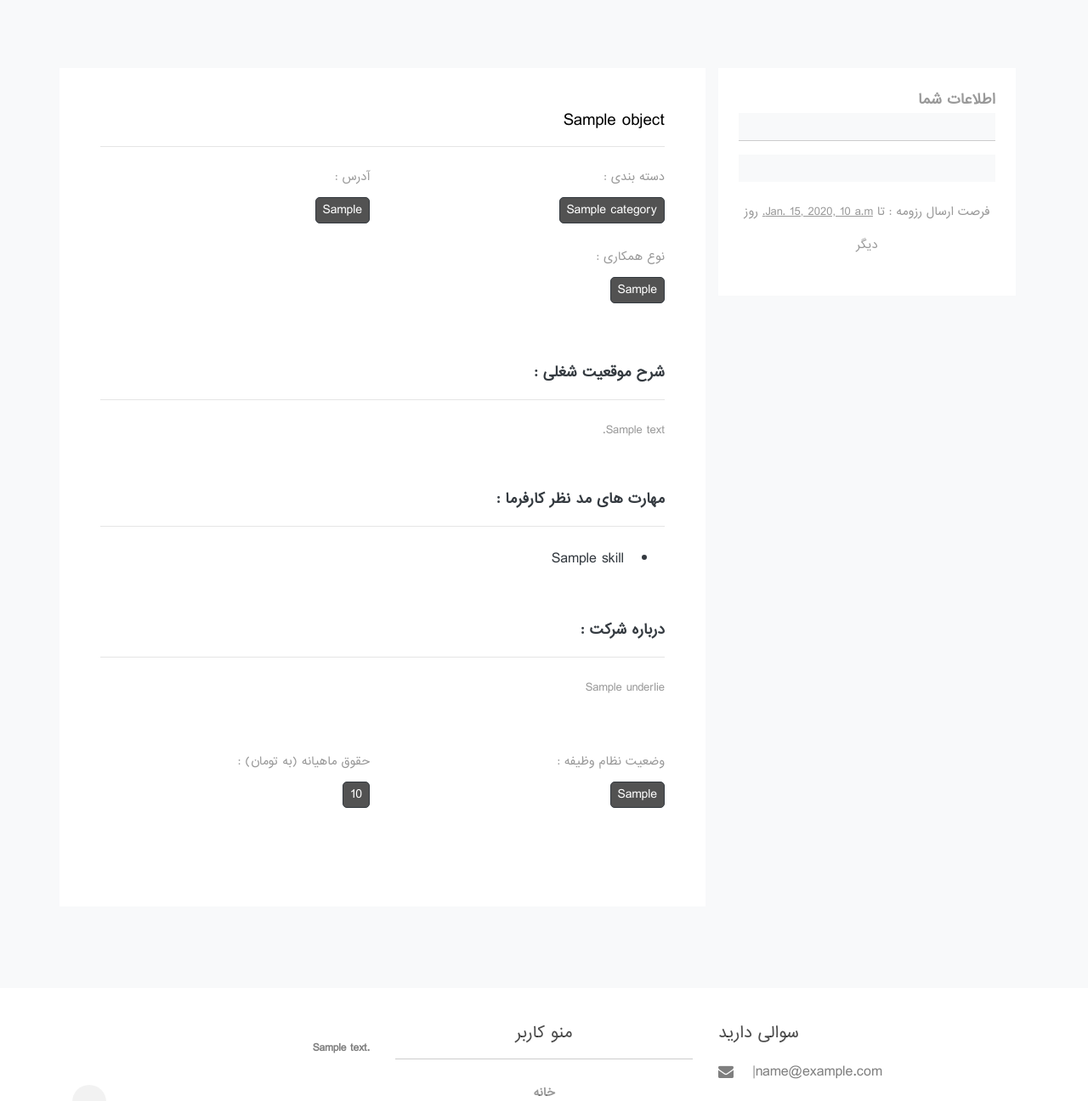
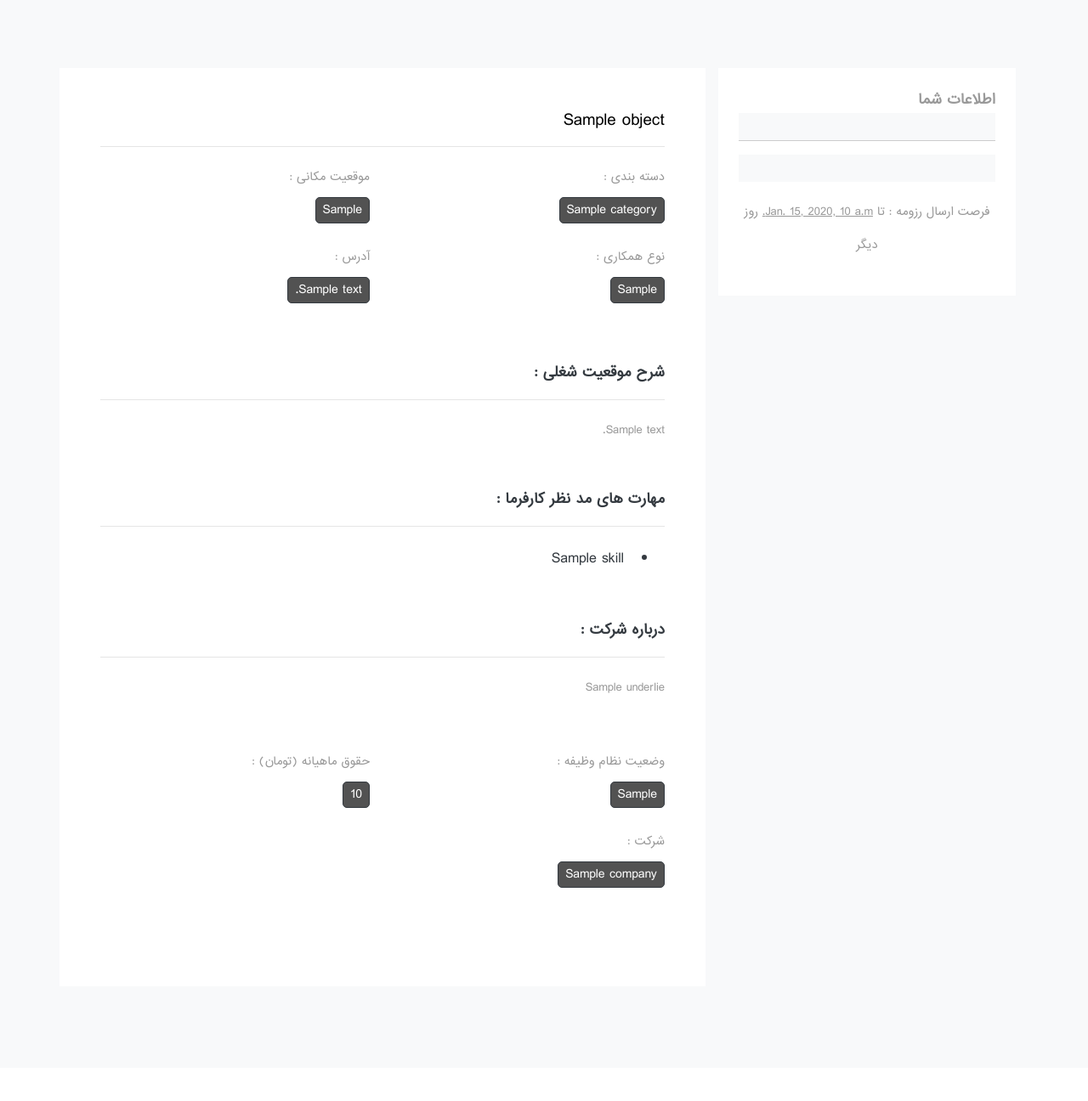
Before and after one commit to AminodinAkbari/Job-Listing, a Django app: template templates/Employer/AdvertimentDetail.html in a window 1280 px wide. Shown: the part 366-1662 px from the top of the page at 85% size. Run offline with Django 4.2, Linux system fonts and the light colour scheme; the template is opened without the code that fills it: most values are stand-ins (such as "Sample title", 1, 10 or a date in 2020); some libraries are stand-ins or nearby versions; some web fonts are replaced.

Commit message:
add adress and location to ad detail

```diff
--- a/templates/Employer/AdvertimentDetail.html
+++ b/templates/Employer/AdvertimentDetail.html
@@ -14,13 +14,19 @@
 						<button class="btn btn-dark btn-sm">{{object.category.name}}</button>
 					</div>
 					<div class="col-md-6 font-size-13 mb-3">
-						آدرس :<br>
+						موقعیت مکانی :<br>
 						<button class="btn btn-dark btn-sm">{{object.get_location_display}}</button>
 					</div>
 					<div class="col-md-6 font-size-13 mb-3">
 						نوع همکاری :<br>
 						<button class="btn btn-dark btn-sm">{{object.get_job_nature_display}}</button>
 					</div>
+					{% if object.address %}
+					<div class="col-md-6 font-size-13 mb-3">
+						آدرس :<br>
+						<button class="btn btn-dark btn-sm">{{object.address}}</button>
+					</div>
+					{% endif %}
 				</div>
 				<strong class="text-dark">شرح موقعیت شغلی :</strong><hr>
 				<p class="text-justify font-size-13 mb-5">{{object.text}}</p>
@@ -45,8 +51,12 @@
 						<button class="btn btn-dark btn-sm">{{object.get_soldier_ship_display}}</button>
 					</div>
 					<div class="col-md-6 font-size-13 mb-3">
-						حقوق ماهیانه (به تومان) :<br>
+						حقوق ماهیانه (تومان) :<br>
 						<button class="btn btn-dark btn-sm">{{object.salary}}</button>
+					</div>
+					<div class="col-md-6 font-size-13 mb-3">
+						شرکت :<br>
+						<a href="{% url 'CompanyView' pk=object.company.id %}" class="btn btn-dark btn-sm text-white">{{object.company}}</a>
 					</div>
 				</div>
 
```
